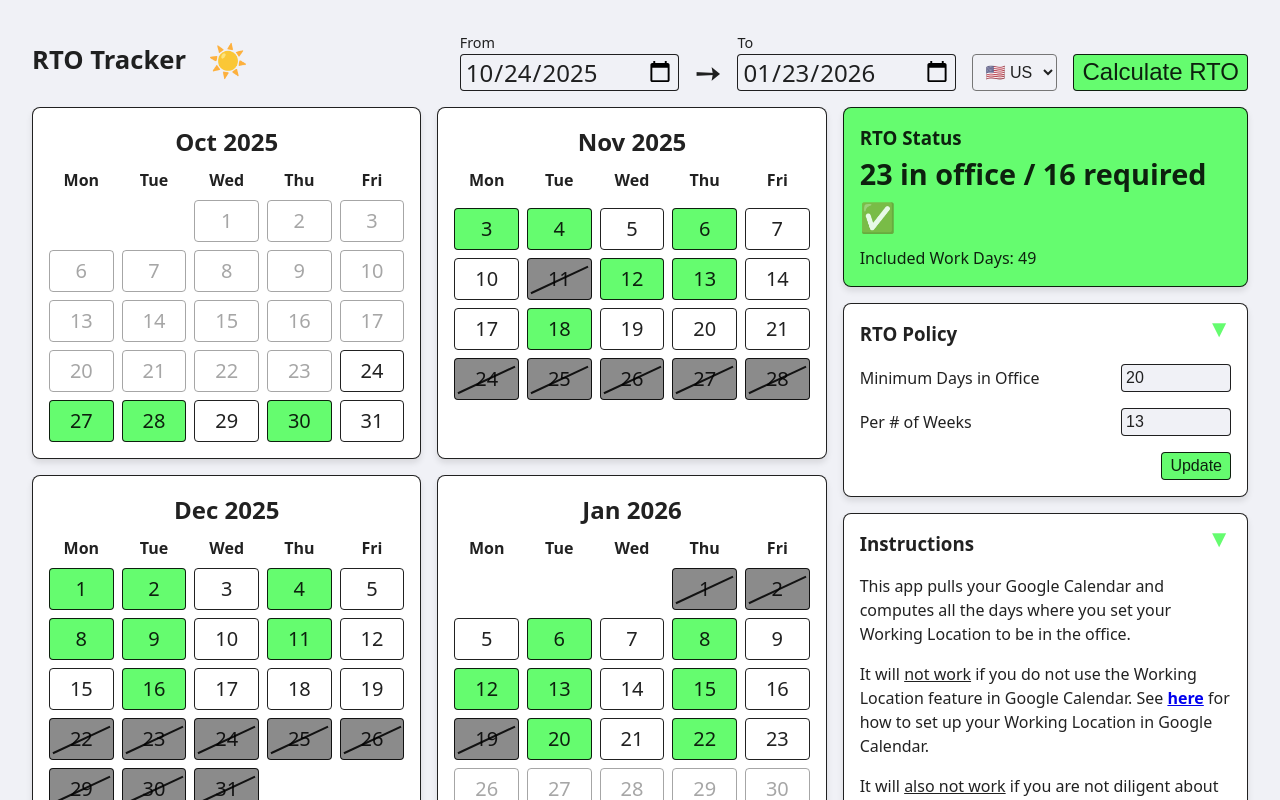
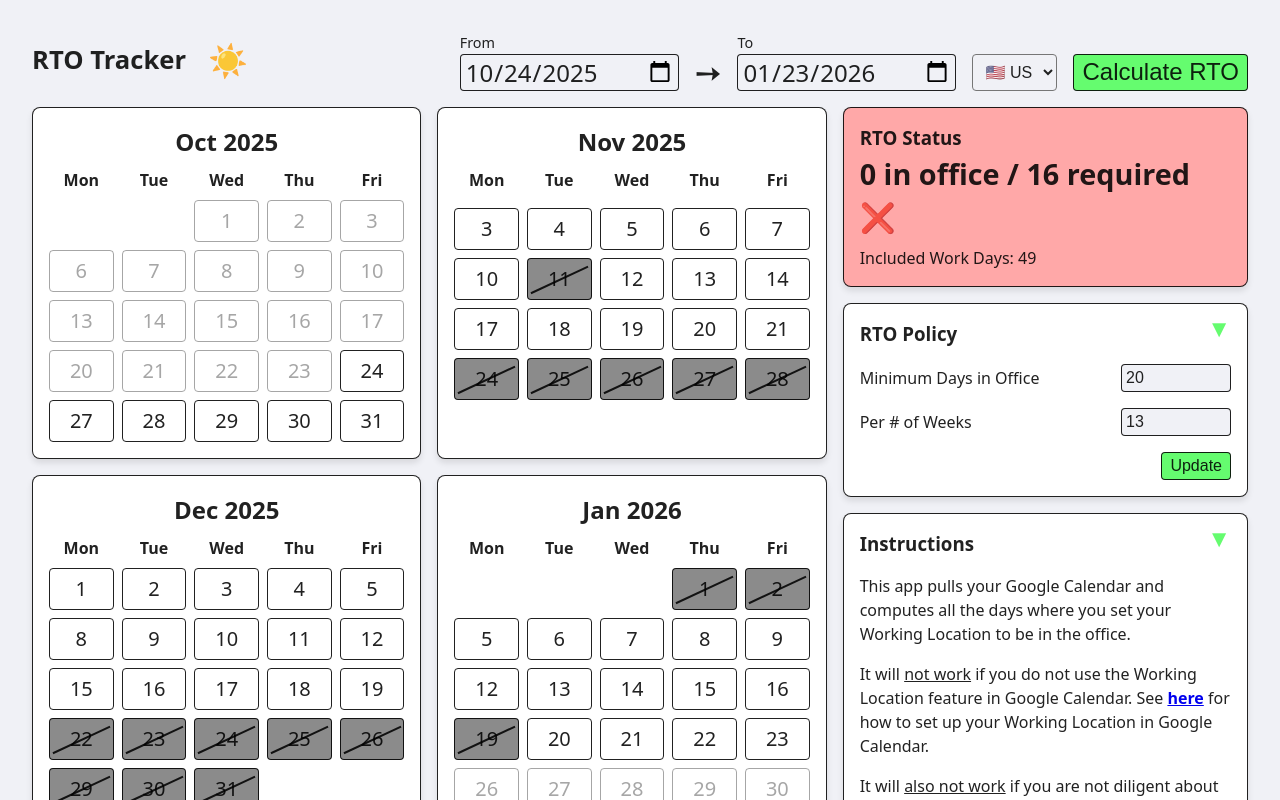
Before and after one commit to jedfonner/appsscript-rto-checker, a Svelte app: page / in a window 1280 px wide. Shown: the top 800 px of the page. Built offline with nearby package versions, Linux system fonts and the light colour scheme.

Commit message:
Fixes timezone issue

```diff
--- a/src/lib/mocks.ts
+++ b/src/lib/mocks.ts
@@ -87,48 +87,39 @@ const EXCLUSIONS: Record<string, string[]> = {
   ]
 }
 
+function getRandomDates(start: Date, end: Date) {
+  const arr = [];
+  while (start < end) {
+    //Mon-Fri only
+    if (start.getDay() >= 1 && start.getDay() <= 5 && Math.random() <= 0.5) {
+      const year = start.getFullYear();
+      const month = `${start.getMonth() + 1}`.padStart(2, '0');
+      const day = start.getDate();
+      arr.push(`${year}-${month}-${day}`);
+    }
+    start.setDate(start.getDate() + 1);
+  }
+  return arr;
+}
 // Add your server functions here
 export const mocks: ServerFunctions = {
   getHolidaysAndExclusions: (country, startStr, endStr) => {
-    const result = (EXCLUSIONS[country] || []).filter(dateStr => dateStr >= startStr && dateStr <= endStr);
+    const result = (EXCLUSIONS[country] || []).filter(
+      dateStr => dateStr >= startStr && dateStr <= endStr
+    );
     // console.log('[MOCK] Server function getHolidaysAndExclusions completed:', result);
     return result;
   },
   checkRTO(startStr, endStr) {
     const result = {
       inOfficeDays: [
-        '2025-10-20',
-        '2025-10-21',
-        '2025-10-23',
-        '2025-10-27',
-        '2025-10-28',
-        '2025-10-30',
-        '2025-11-03',
-        '2025-11-04',
-        '2025-11-06',
-        '2025-11-12',
-        '2025-11-13',
-        '2025-11-18',
-        '2025-12-01',
-        '2025-12-02',
-        '2025-12-04',
-        '2025-12-08',
-        '2025-12-09',
-        '2025-12-11',
-        '2025-12-16',
-        '2026-01-06',
-        '2026-01-08',
-        '2026-01-12',
-        '2026-01-13',
-        '2026-01-15',
-        '2026-01-20',
-        '2026-01-22',
-        '2026-01-29', // this overlaps with an exclusion but should be counted anyway
-        '2026-01-30',
-        '2026-02-02'].filter(dateStr => dateStr >= startStr && dateStr <= endStr)
-    } // Mocked RTO dates
+        '2026-04-23',
+        '2026-04-27',
+        ...getRandomDates(new Date('2026-04-28'), new Date())
+      ].filter(dateStr => dateStr >= startStr && dateStr <= endStr)
+    }; // Mocked RTO dates
     // console.log('[MOCK] Server function checkRTO completed:', result);
     return result;
   }
   // You can add more mock server functions here as needed
-}
+};
--- a/src/main.ts
+++ b/src/main.ts
@@ -5,7 +5,7 @@ import { setupMock } from './lib/mockSetup';
 
 // If running in development mode locally, set up the mock server functions
 if (import.meta.env.DEV) {
-  setupMock(0); // Pass a number to change the default delay for local dev
+  setupMock(1000); // Pass a number to change the default delay for local dev
 }
 
 const app = mount(App, {
```
Also changed, not shown: gas/Code.js (+10 -7 lines).
